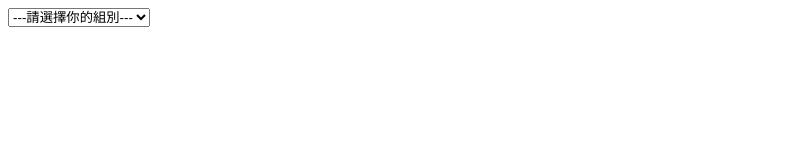
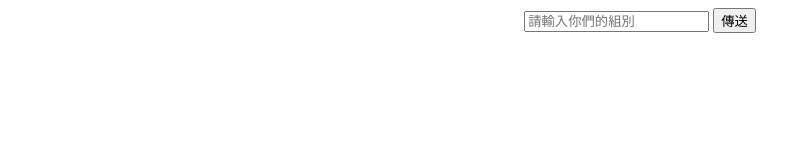
Before and after one commit to 0917962306/demo, a plain HTML site: page index.html in a window 1280 px wide. Shown: the whole page, without its empty margins (0-811 px from the left). Drawn offline with Linux system fonts and the light colour scheme.

Commit message:
should it be the finished version?

```diff
--- a/index.html
+++ b/index.html
@@ -1,28 +1,28 @@
 <!DOCTYPE html>
 <html lang="en">
+
 <head>
   <meta charset="UTF-8">
   <meta name="viewport" content="width=device-width, initial-scale=1.0">
   <title>Document</title>
 </head>
+<style>
+  body {
+    text-align: center;
+  }
+</style>
 <script>
-  function change(){
-    location.replace(teams.value+".html");
+  function change() {
+    var obj = input.value;
+    var url = '1.html?obj=' + obj;
+    url = encodeURI(url);
+    window.open(url, "", "");
   }
 </script>
+
 <body>
-  <div id="teans_change">
-    <select id="teams" name="teamlist" onchange="change()">
-      <option value="0">---請選擇你的組別---</option>
-      <option value="1">第一組</option>
-      <option value="2">第二組</option>
-      <option value="3">第三組</option>
-      <option value="4">第四組</option>
-      <option value="5">第五組</option>
-    </select>
-    </br>
-    </br>
-    <p id="a"></p>
-  </div>
+  <input id="input" type="text" placeholder="請輸入你們的組別"></input>
+  <button onclick="change()">傳送</button>
 </body>
+
 </html>
```
Also changed, not shown: 1.html (+7 -4 lines).
